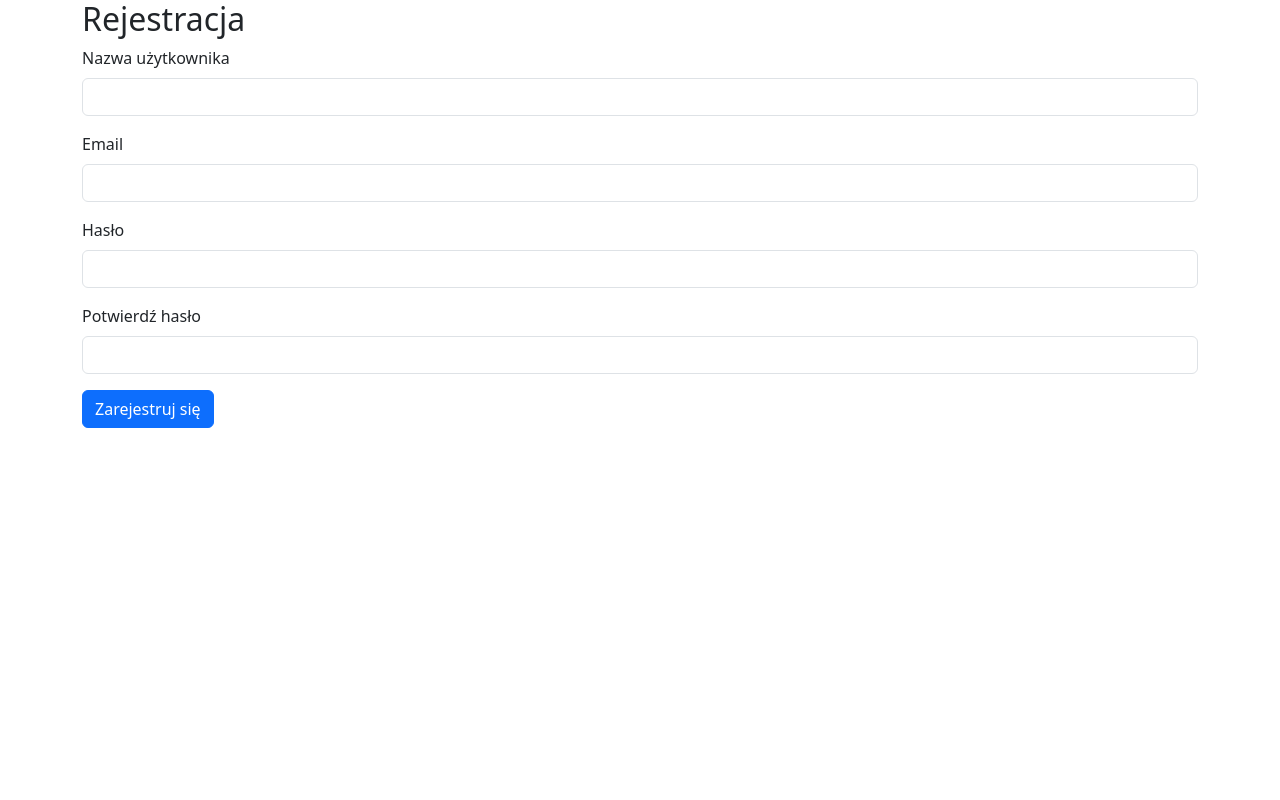
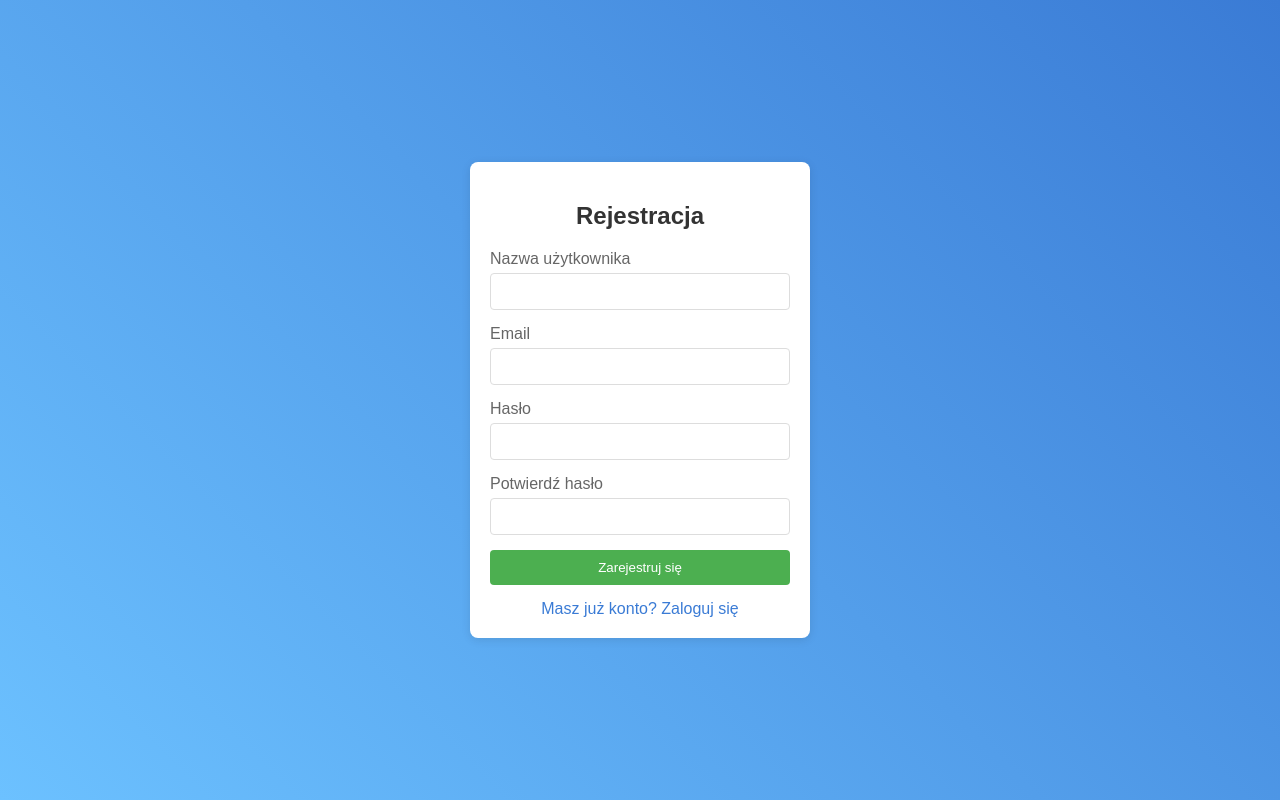
Before and after one commit to HubertSienicki/tin-project-2023, a React (Create React App) app in the folder tin-project-frontend/: page /register in a window 1280 px wide. Built offline with nearby package versions, Linux system fonts and the light colour scheme.

Commit message:
remove bootstrap

```diff
--- a/tin-project-frontend/src/App.js
+++ b/tin-project-frontend/src/App.js
@@ -1,4 +1,3 @@
-import "bootstrap/dist/css/bootstrap.min.css";
 import React from "react";
 import AppRoutes from "./routes";
 function App() {
--- /dev/null
+++ b/tin-project-frontend/src/assets/styles/login-style.css
@@ -0,0 +1,76 @@
+body,
+html {
+	margin: 0;
+	padding: 0;
+	height: 100%;
+	font-family: "Arial", sans-serif;
+}
+
+.container {
+	display: flex;
+	align-items: center;
+	justify-content: center;
+	height: 100vh;
+	background: linear-gradient(45deg, #6cc1ff, #3a7bd5);
+}
+
+.form-box {
+	background: white;
+	border-radius: 8px;
+	box-shadow: 0 2px 10px rgba(0, 0, 0, 0.1);
+	padding: 20px;
+	min-width: 300px;
+}
+
+.form-title {
+	font-size: 24px;
+	color: #333;
+	text-align: center;
+	margin-bottom: 20px;
+}
+
+.form-control {
+	margin-bottom: 15px;
+}
+
+.form-control label {
+	display: block;
+	margin-bottom: 5px;
+	color: #666;
+}
+
+.form-control input {
+	width: 100%;
+	padding: 10px;
+	border: 1px solid #ddd;
+	border-radius: 4px;
+	box-sizing: border-box;
+}
+
+.btn-primary {
+	width: 100%;
+	padding: 10px;
+	border: none;
+	border-radius: 4px;
+	background-color: #4caf50;
+	color: white;
+	cursor: pointer;
+	transition: background-color 0.3s;
+}
+
+.btn-primary:hover {
+	background-color: #45a049;
+}
+
+.link {
+	display: block;
+	text-align: center;
+	margin-top: 15px;
+	color: #3a7bd5;
+	text-decoration: none;
+	transition: color 0.3s;
+}
+
+.link:hover {
+	color: #6cc1ff;
+}
--- a/tin-project-frontend/src/pages/Login/Login.js
+++ b/tin-project-frontend/src/pages/Login/Login.js
@@ -1,5 +1,6 @@
 import React, { useState } from "react";
 import { useNavigate } from "react-router-dom";
+import "../../assets/styles/login-style.css";
 
 const Login = () => {
 	const [email, setEmail] = useState("");
@@ -7,44 +8,39 @@ const Login = () => {
 	const navigate = useNavigate();
 
 	const handleSubmit = (e) => {
-		e.preventDefault();
-		// Logging logic
+		// e.preventDefault();
+		console.log("Submitted");
 	};
 
 	return (
 		<div className="container">
-			<form onSubmit={handleSubmit}>
-				<h2>Logowanie</h2>
-				<div className="mb-3">
-					<label htmlFor="email" className="form-label">
-						Email
-					</label>
+			<div className="form-box">
+				<h2 className="form-title">Logowanie</h2>
+				<form>
+					<div className="form-control">
+						<label htmlFor="email">Email</label>
 						<input
 							type="email"
-						className="form-control"
+							onChange={(e) => setEmail(e.target.value)}
 							id="email"
-						value={email}
-						onChange={(e) => setEmail(e.target.value)}
-						required
 						/>
 					</div>
-				<div className="mb-3">
-					<label htmlFor="password" className="form-label">
-						Hasło
-					</label>
+					<div className="form-control">
+						<label htmlFor="password">Hasło</label>
 						<input
 							type="password"
-						className="form-control"
+							onChange={(e) => setPassword(e.target.value)}
 							id="password"
-						value={password}
-						onChange={(e) => setPassword(e.target.value)}
-						required
 						/>
 					</div>
-				<button type="submit" className="btn btn-primary">
+					<button type="submit" onSubmit={handleSubmit} className="btn-primary">
 						Zaloguj się
 					</button>
+					<a href="/register" className="link">
+						Nie masz konta? Zarejestruj się
+					</a>
 				</form>
+			</div>
 		</div>
 	);
 };
--- a/tin-project-frontend/src/pages/Register/Register.js
+++ b/tin-project-frontend/src/pages/Register/Register.js
@@ -1,6 +1,7 @@
 import axios from "axios";
 import React, { useState } from "react";
 import { useNavigate } from "react-router-dom";
+import "../../assets/styles/login-style.css";
 
 const Register = () => {
 	const [username, setUsername] = useState("");
@@ -26,64 +27,53 @@ const Register = () => {
 
 	return (
 		<div className="container">
+			<div className="form-box">
+				<h2 className="form-title">Rejestracja</h2>
 				<form onSubmit={handleSubmit}>
-				<h2>Rejestracja</h2>
-				<div className="mb-3">
-					<label htmlFor="username" className="form-label">
-						Nazwa użytkownika
-					</label>
+					<div className="form-control">
+						<label htmlFor="username">Nazwa użytkownika</label>
 						<input
 							type="text"
-						className="form-control"
 							id="username"
 							value={username}
 							onChange={(e) => setUsername(e.target.value)}
-						required
 						/>
 					</div>
-				<div className="mb-3">
-					<label htmlFor="email" className="form-label">
-						Email
-					</label>
+					<div className="form-control">
+						<label htmlFor="email">Email</label>
 						<input
 							type="email"
-						className="form-control"
 							id="email"
 							value={email}
 							onChange={(e) => setEmail(e.target.value)}
-						required
 						/>
 					</div>
-				<div className="mb-3">
-					<label htmlFor="password" className="form-label">
-						Hasło
-					</label>
+					<div className="form-control">
+						<label htmlFor="password">Hasło</label>
 						<input
 							type="password"
-						className="form-control"
 							id="password"
 							value={password}
 							onChange={(e) => setPassword(e.target.value)}
-						required
 						/>
 					</div>
-				<div className="mb-3">
-					<label htmlFor="confirmPassword" className="form-label">
-						Potwierdź hasło
-					</label>
+					<div className="form-control">
+						<label htmlFor="confirmPassword">Potwierdź hasło</label>
 						<input
 							type="password"
-						className="form-control"
 							id="confirmPassword"
 							value={confirmPassword}
 							onChange={(e) => setConfirmPassword(e.target.value)}
-						required
 						/>
 					</div>
-				<button type="submit" className="btn btn-primary">
+					<button type="submit" className="btn-primary">
 						Zarejestruj się
 					</button>
+					<a href="/login" className="link">
+						Masz już konto? Zaloguj się
+					</a>
 				</form>
+			</div>
 		</div>
 	);
 };
```
Lines whose indentation alone changed are shown as unchanged.
